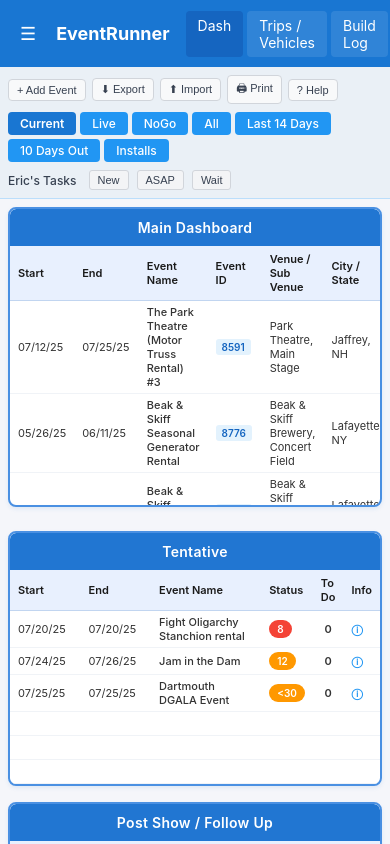
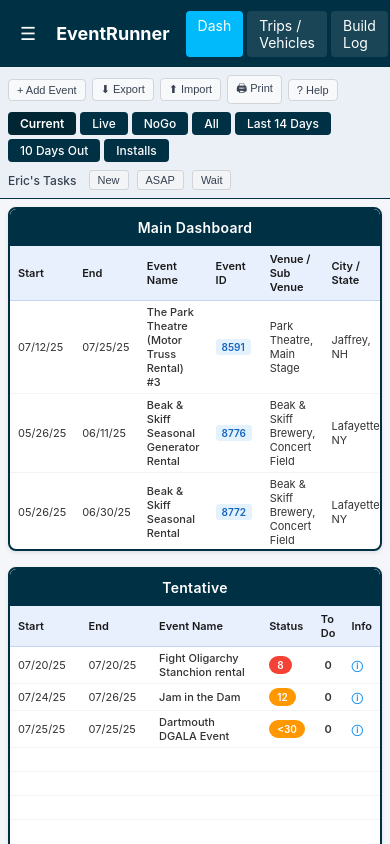
Before and after one commit to ericwhittaker/EventRunner, an Angular app: page / in a window 390 px wide. Shown: the top 844 px of the page. Built offline with nearby package versions, Linux system fonts and the light colour scheme.

Commit message:
feat: Update styles for dashboard and menu components to enhance consistency and responsiveness

```diff
--- a/src/app/app.scss
+++ b/src/app/app.scss
@@ -5,11 +5,13 @@ body {
   padding: 0;
   font-family: -apple-system, BlinkMacSystemFont, 'Segoe UI', Roboto, sans-serif;
   background: #f5f5f5;
+  height: 100vh;
+  overflow-x: hidden;
 }
 
 .dashboard-card {
   background: #ffffff;
-  border: 2px solid #4a90e2;
+  border: 2px solid #003043;
   border-radius: 8px;
   overflow: hidden;
   display: flex;
@@ -17,7 +19,7 @@ body {
 }
 
 .dashboard-card-header {
-  background: #4a90e2;
+  background: #003043;
   color: #ffffff;
   font-weight: 600;
   font-size: 14px;
@@ -129,7 +131,7 @@ body {
 
 /* Menu Styling to match FileMaker */
 .menu-container {
-  background: #1976d2;
+  background: #003043;
   color: white;
   padding: 8px 16px;
   display: flex;
@@ -156,22 +158,22 @@ body {
 }
 
 .menu-container .menu-item.active {
-  background: #1565c0;
+  background: #00BAFB;
 }
 
 /* SubNav Styling */
 .subnav-container {
-  background: #e3f2fd;
+  background: #f0f7ff;
   padding: 8px 16px;
   display: flex;
   align-items: center;
   gap: 8px;
-  border-bottom: 1px solid #bbdefb;
+  border-bottom: 1px solid #003043;
 }
 
 .subnav-container .nav-item {
   padding: 4px 12px;
-  background: #2196f3;
+  background: #003043;
   color: white;
   border-radius: 4px;
   font-size: 12px;
@@ -179,36 +181,38 @@ body {
 }
 
 .subnav-container .nav-item.active {
-  background: #1976d2;
+  background: #00BAFB;
 }
 
-/* Dashboard Layout and Fixed Heights */
+/* Dashboard Layout - Full Viewport with Proper Proportions */
 .dashboard-center-area {
   display: flex;
   flex-direction: column;
-  width: 100%;
+  width: 100vw;
+  height: calc(100vh - 120px); /* Account for menu and subnav */
   padding: 16px;
   box-sizing: border-box;
+  gap: 16px;
 }
 
 .dashboard-main-area {
   width: 100%;
+  height: 100%;
   display: flex;
   flex-direction: column;
   gap: 16px;
 }
 
 .dashboard-card-main {
-  height: 200px; /* Fixed height for main dashboard */
+  flex: 0 0 65%; /* Take 65% of available height */
   width: 100%;
-  margin-bottom: 8px;
 }
 
 .dashboard-bottom-row {
+  flex: 1; /* Take remaining 35% of height */
   display: flex;
   gap: 16px;
   width: 100%;
-  height: 320px; /* Fixed height for bottom row */
 }
 
 .dashboard-card-tentative,
@@ -221,16 +225,32 @@ body {
 /* Responsive Design */
 @media (max-width: 1200px) {
   .dashboard-center-area {
-    padding: 8px;
+    padding: 12px;
   }
 
   .dashboard-bottom-row {
     flex-direction: column;
-    height: auto;
+    gap: 12px;
+  }
+
+  .dashboard-card-main {
+    flex: 0 0 55%; /* Slightly less on smaller screens */
   }
 
   .dashboard-card-tentative,
   .dashboard-card-postshow {
-    height: 320px;
+    height: auto;
+    min-height: 200px;
   }
 }
+
+@media (max-width: 768px) {
+  .dashboard-center-area {
+    height: calc(100vh - 140px); /* More space for mobile nav */
+    padding: 8px;
+  }
+
+  .dashboard-card-main {
+    flex: 0 0 50%;
+  }
+}
--- a/src/app/components/menu.component.scss
+++ b/src/app/components/menu.component.scss
@@ -1,83 +1,78 @@
-.menu-bar {
-  width: 100vw;
-  height: 64px;
-  background: linear-gradient(90deg, #222 80%, #333 100%);
-  color: #fff;
+/* FileMaker Menu Component Styling */
+.menu-container {
+  background: #003043;
+  color: white;
+  padding: 8px 16px;
   display: flex;
   align-items: center;
   justify-content: space-between;
-  padding: 0 32px;
-  box-shadow: 0 2px 8px rgba(0,0,0,0.08);
-  border-bottom: 1px solid #444;
-  z-index: 10;
+  font-size: 14px;
 }
 
 .menu-left {
   display: flex;
   align-items: center;
-  gap: 24px;
+  gap: 16px;
 }
 
-.app-title {
-  font-size: 1.5rem;
-  font-weight: 600;
-  letter-spacing: 1px;
-  margin-right: 32px;
+.hamburger-btn {
+  background: none;
+  border: none;
+  color: white;
+  font-size: 18px;
+  cursor: pointer;
+  padding: 4px;
 }
 
-.menu-icons {
-  display: flex;
-  gap: 12px;
+.logo {
+  font-weight: bold;
+  font-size: 18px;
 }
 
-.icon-btn {
-  background: none;
-  border: none;
-  color: #fff;
-  font-size: 1.3rem;
-  padding: 6px 8px;
+.menu-items {
+  display: flex;
+  gap: 4px;
+}
+
+.menu-item {
+  padding: 6px 12px;
+  background: rgba(255, 255, 255, 0.1);
   border-radius: 4px;
   cursor: pointer;
-  transition: background 0.2s;
+  font-size: 14px;
 }
 
-.icon-btn:hover {
-  background: #444;
-}
-
-.icon-placeholder {
-  font-size: 1.3rem;
+.menu-item.active {
+  background: #00BAFB;
 }
 
 .menu-right {
   display: flex;
   align-items: center;
-  gap: 18px;
+  gap: 16px;
 }
 
 .active-users {
-  font-size: 1rem;
-  color: #fff;
-  margin-right: 8px;
+  font-size: 14px;
 }
 
 .user-count {
-  background: #0077cc;
-  color: #fff;
+  background: #00BAFB;
+  padding: 2px 8px;
   border-radius: 12px;
-  padding: 2px 8px;
   margin-left: 4px;
-  font-weight: 600;
 }
 
-.search-events {
-  padding: 6px 12px;
+.search-input {
+  padding: 4px 8px;
+  border: 1px solid rgba(255, 255, 255, 0.3);
   border-radius: 4px;
-  border: 1px solid #ccc;
-  font-size: 1rem;
-  outline: none;
+  background: rgba(255, 255, 255, 0.1);
+  color: white;
+  font-size: 14px;
+  width: 200px;
 }
 
-.search-events:focus {
-  border-color: #0077cc;
+.search-input::placeholder {
+  color: rgba(255, 255, 255, 0.7);
 }
--- a/src/app/components/menu.component.ts
+++ b/src/app/components/menu.component.ts
@@ -4,84 +4,6 @@ import { Component } from '@angular/core';
   selector: 'app-menu',
   standalone: true,
   templateUrl: './menu.component.html',
-  styles: [`
-    .menu-container {
-      background: #1976d2;
-      color: white;
-      padding: 8px 16px;
-      display: flex;
-      align-items: center;
-      justify-content: space-between;
-      font-size: 14px;
-    }
-
-    .menu-left {
-      display: flex;
-      align-items: center;
-      gap: 16px;
-    }
-
-    .hamburger-btn {
-      background: none;
-      border: none;
-      color: white;
-      font-size: 18px;
-      cursor: pointer;
-      padding: 4px;
-    }
-
-    .logo {
-      font-weight: bold;
-      font-size: 18px;
-    }
-
-    .menu-items {
-      display: flex;
-      gap: 4px;
-    }
-
-    .menu-item {
-      padding: 6px 12px;
-      background: rgba(255, 255, 255, 0.1);
-      border-radius: 4px;
-      cursor: pointer;
-      font-size: 14px;
-    }
-
-    .menu-item.active {
-      background: #1565c0;
-    }
-
-    .menu-right {
-      display: flex;
-      align-items: center;
-      gap: 16px;
-    }
-
-    .active-users {
-      font-size: 14px;
-    }
-
-    .user-count {
-      background: #1565c0;
-      padding: 2px 8px;
-      border-radius: 12px;
-      margin-left: 4px;
-    }
-
-    .search-input {
-      padding: 4px 8px;
-      border: 1px solid rgba(255, 255, 255, 0.3);
-      border-radius: 4px;
-      background: rgba(255, 255, 255, 0.1);
-      color: white;
-      font-size: 14px;
-      width: 200px;
-    }
-
-    .search-input::placeholder {
-      color: rgba(255, 255, 255, 0.7);
-    }
-  `]
+  styleUrls: ['./menu.component.scss']
 })
 export class MenuComponent {}
--- a/src/app/components/subnav.component.scss
+++ b/src/app/components/subnav.component.scss
@@ -4,7 +4,7 @@
   display: flex;
   align-items: center;
   justify-content: space-between;
-  border-bottom: 1px solid #bbdefb;
+  border-bottom: 1px solid #003043;
   width: 100%;
   box-sizing: border-box;
 }
@@ -41,7 +41,7 @@
 }
 
 .nav-item {
-  background: #2196f3;
+  background: #003043;
   color: white;
   padding: 4px 12px;
   border-radius: 4px;
@@ -52,12 +52,12 @@
 }
 
 .nav-item.active {
-  background: #1976d2;
+  background: #002634;
   font-weight: 600;
 }
 
 .nav-item:hover {
-  background: #1565c0;
+  background: #002634;
 }
 
 .subnav-right {
--- a/src/styles.scss
+++ b/src/styles.scss
@@ -22,16 +22,16 @@ html, body {
 /* Dashboard Card Global Styles - To match FileMaker design exactly */
 .dashboard-card {
   background: #ffffff;
-  border: 2px solid #2176d2;
+  border: 2px solid #003043;
   border-radius: 8px;
   overflow: hidden;
   display: flex;
   flex-direction: column;
-  box-shadow: 0 2px 4px rgba(25, 118, 210, 0.1);
+  box-shadow: 0 2px 4px rgba(0, 48, 67, 0.1);
 }
 
 .dashboard-card-header {
-  background: #2176d2;
+  background: #003043;
   color: #ffffff;
   font-weight: 600;
   font-size: 14px;
```
